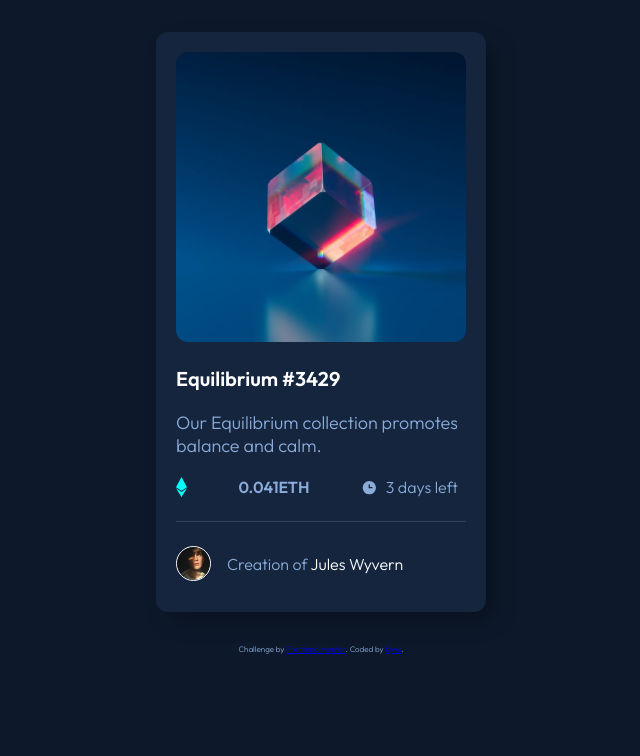
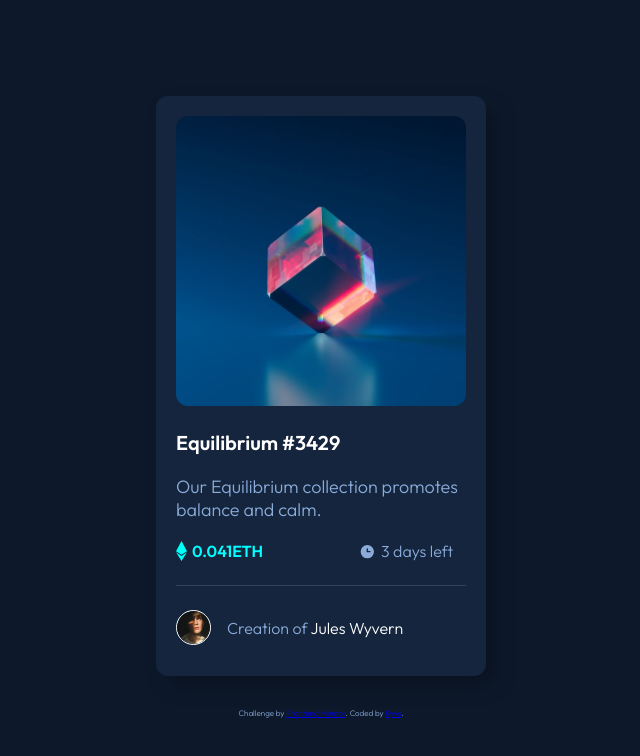
Before and after one commit to Kyvs123/nft-card, a plain HTML site: page index.html in a window 1280 px wide. Shown: the whole page, without its empty margins (319-959 px from the left). Drawn offline with Linux system fonts and the light colour scheme.

Commit message:
edit of styles under section
fix html issues

```diff
--- a/styles.css
+++ b/styles.css
@@ -9,6 +9,8 @@ body {
 
   font-family: "Outfit", sans-serif;
   font-weight: 300;
+
+  padding: 4rem;
 }
 .card {
   position: relative;
@@ -69,19 +71,28 @@ h1:hover {
 }
 .level {
   display: flex;
-  justify-content: space-between;
+  /* justify-content: space-between; */
 }
-.points {
+/* .points {
   display: flex;
-  gap: 8px;
+
 
   color: hsl(178, 100%, 50%);
   font-weight: 600;
+
+} */
+
+.level img{
+  margin-right: 5px;
+}
+.level h4{
+  margin-right: 6rem;
+  color: cyan;
 }
 .time {
   display: flex;
   align-items: center;
-  gap: 8px;
+
 
 }
 .user {
```
